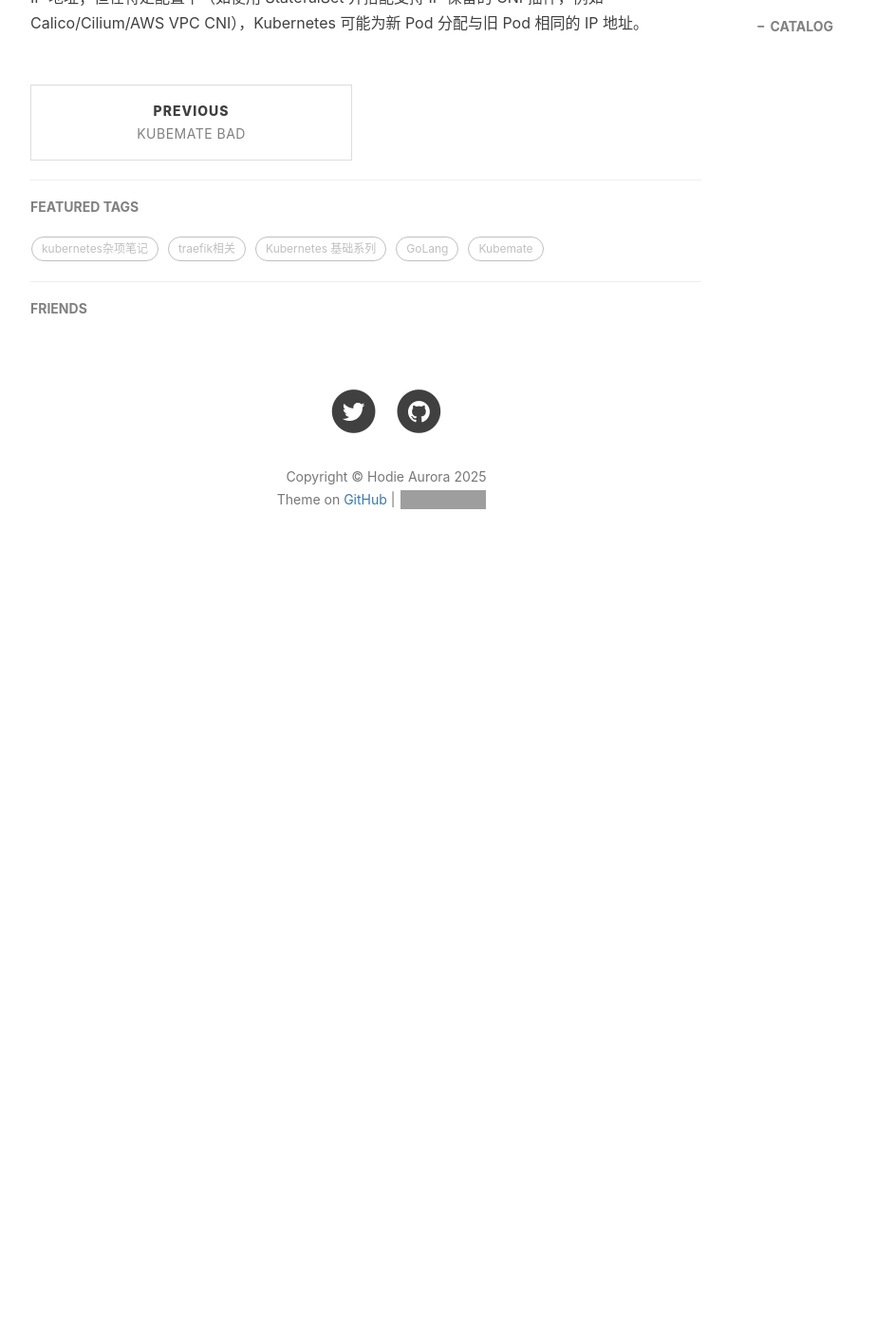
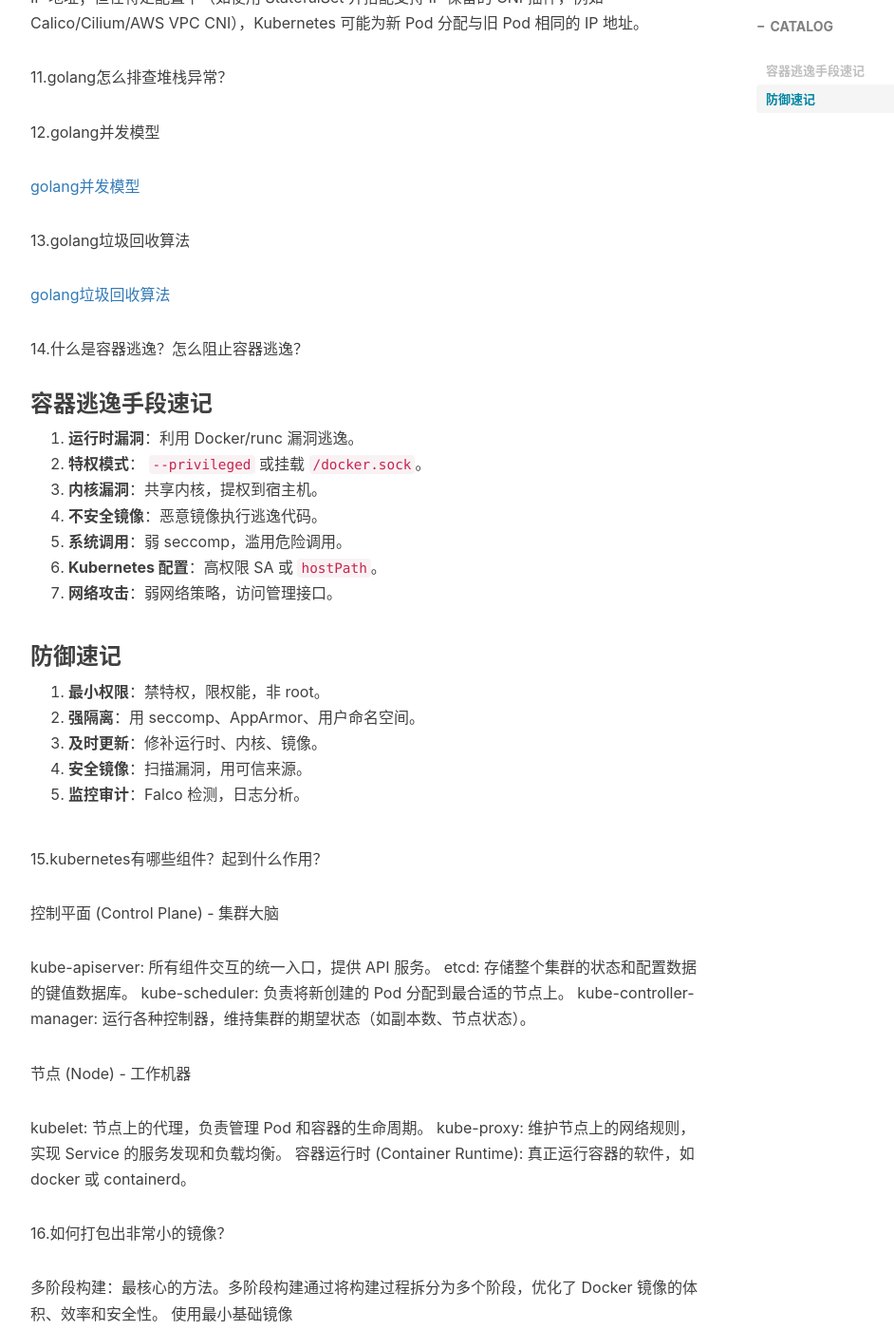
Before and after one commit to hodie-aurora/hodie-aurora.github.io, a Jekyll site: the page built from _posts/2025-06-03-KubemateQA Good.md, in a window 1280 px wide and 1400 px high, scrolled down 3043 px. Shown: the whole window at 95% size, without its empty margins (233-1175 px from the left). Built offline with Jekyll 4.4.1, drawn with Linux system fonts in a browser that asks for light colours; nearby versions of some CDN libraries; comment, search, counter and statistics services are not loaded; before the commit the page ends 3673 px from its top, so only the background shows below that; some of the changed text lies outside the part shown; grey boxes are pictures that could not be loaded.

Commit message:
interview2

```diff
--- a/_posts/2025-06-03-KubemateQA Good.md
+++ b/_posts/2025-06-03-KubemateQA Good.md
@@ -69,3 +69,76 @@ OTel 在启动时最大的开销来自  **Java Agent 对大量类进行扫描和
 10.什么是pause容器？pause容器起到什么作用？
 
 pause 容器是 Pod 内一个最先启动的非常不起眼的容器，用来达到 Pod 内容器之间共享 IP、网络、PID、IPC 等基础设施的效果。Pod 内用户容器重启时不会影响 pause 容器（Pod IP 保持不变），且 pause 容器生命周期与 Pod 相同。如果整个 Pod 被删除或重新创建（例如修改了 Pod 的 spec 导致重建），pause 容器也会被销毁并重新创建。默认情况下，新创建的 pause 容器会获得新 IP 地址；但在特定配置下（如使用 StatefulSet 并搭配支持 IP 保留的 CNI 插件，例如 Calico/Cilium/AWS VPC CNI），Kubernetes 可能为新 Pod 分配与旧 Pod 相同的 IP 地址。
+
+11.golang怎么排查堆栈异常？
+
+
+
+12.golang并发模型
+
+[golang并发模型](https://www.yuque.com/aceld/golang/srxd6d)
+
+13.golang垃圾回收算法
+
+[golang垃圾回收算法](https://www.yuque.com/aceld/golang/zhzanb)
+
+14.什么是容器逃逸？怎么阻止容器逃逸？
+
+### 容器逃逸手段速记
+
+1. **运行时漏洞**：利用 Docker/runc 漏洞逃逸。
+2. **特权模式**： `--privileged` 或挂载 `/docker.sock`。
+3. **内核漏洞**：共享内核，提权到宿主机。
+4. **不安全镜像**：恶意镜像执行逃逸代码。
+5. **系统调用**：弱 seccomp，滥用危险调用。
+6. **Kubernetes 配置**：高权限 SA 或 `hostPath`。
+7. **网络攻击**：弱网络策略，访问管理接口。
+
+### 防御速记
+
+1. **最小权限**：禁特权，限权能，非 root。
+2. **强隔离**：用 seccomp、AppArmor、用户命名空间。
+3. **及时更新**：修补运行时、内核、镜像。
+4. **安全镜像**：扫描漏洞，用可信来源。
+5. **监控审计**：Falco 检测，日志分析。
+
+15.kubernetes有哪些组件？起到什么作用？
+
+控制平面 (Control Plane) - 集群大脑
+
+kube-apiserver: 所有组件交互的统一入口，提供 API 服务。
+etcd: 存储整个集群的状态和配置数据的键值数据库。
+kube-scheduler: 负责将新创建的 Pod 分配到最合适的节点上。
+kube-controller-manager: 运行各种控制器，维持集群的期望状态（如副本数、节点状态）。
+
+节点 (Node) - 工作机器
+
+kubelet: 节点上的代理，负责管理 Pod 和容器的生命周期。
+kube-proxy: 维护节点上的网络规则，实现 Service 的服务发现和负载均衡。
+容器运行时 (Container Runtime): 真正运行容器的软件，如 docker 或 containerd。
+
+16.如何打包出非常小的镜像？
+
+多阶段构建：最核心的方法。多阶段构建通过将构建过程拆分为多个阶段，优化了 Docker 镜像的体积、效率和安全性。
+使用最小基础镜像
+
+17.容器如何二次瘦身？
+
+DockerSlim通过静态和动态分析，监控容器应用在运行时真正使用的文件和依赖，基于监控结果，生成一个全新的、只包含必要文件的镜像
+
+18.milvus与es的区别？
+
+
+19.iptables如何配置？iptables如何组成的？
+
+
+20.集群或服务器断网了如何排查？
+
+
+21.SNI是什么？
+
+
+22.向量余弦计算是什么？
+
+
+23.AI基础设施
```
